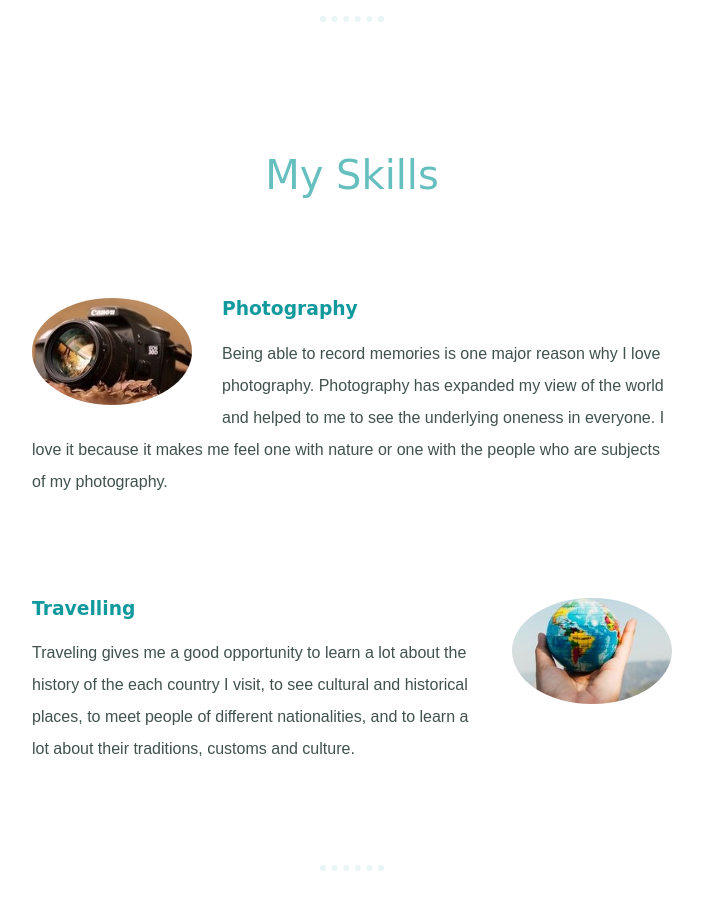
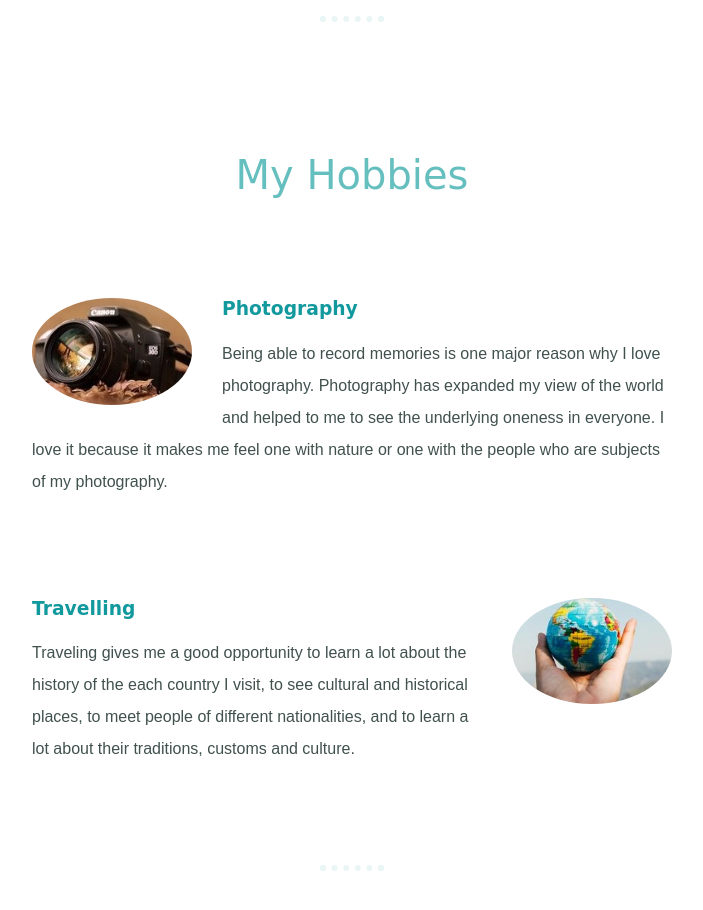
Before and after one commit to garimajain12/PortfolioWebsite, a plain HTML site: page index.html in a window 1280 px wide. Shown: the part 1420-2330 px from the top of the page, without its empty margins (288-991 px from the left). Drawn offline with Linux system fonts and the light colour scheme.

Commit message:
firstCommit

```diff
--- a/index.html
+++ b/index.html
@@ -24,7 +24,7 @@
       </div>
       <hr>
       <div class="skills">
-        <h2>My Skills</h2>
+        <h2>My Hobbies</h2>
         <div class="skill-row">
           <img class="photo-img" src="images/photograph.jpg" alt="photograph-img">
           <h3>Photography</h3>
```
